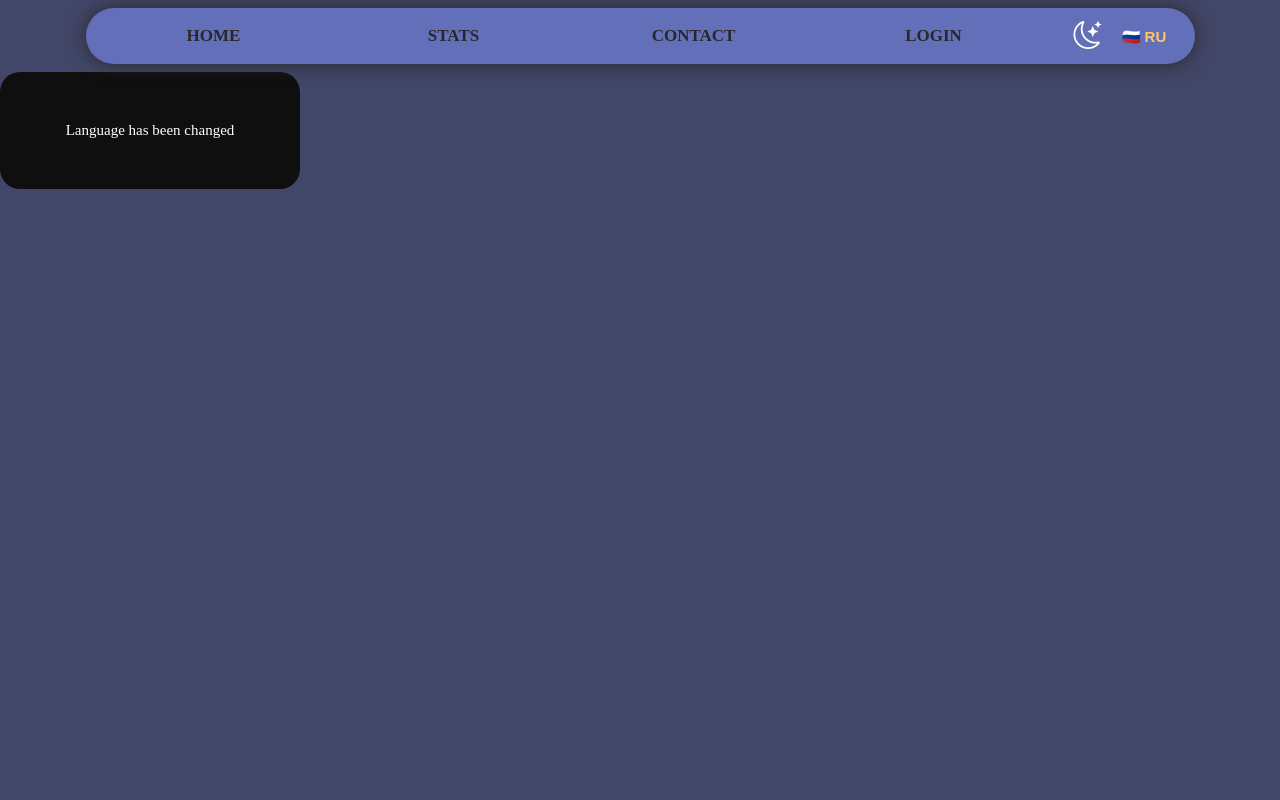
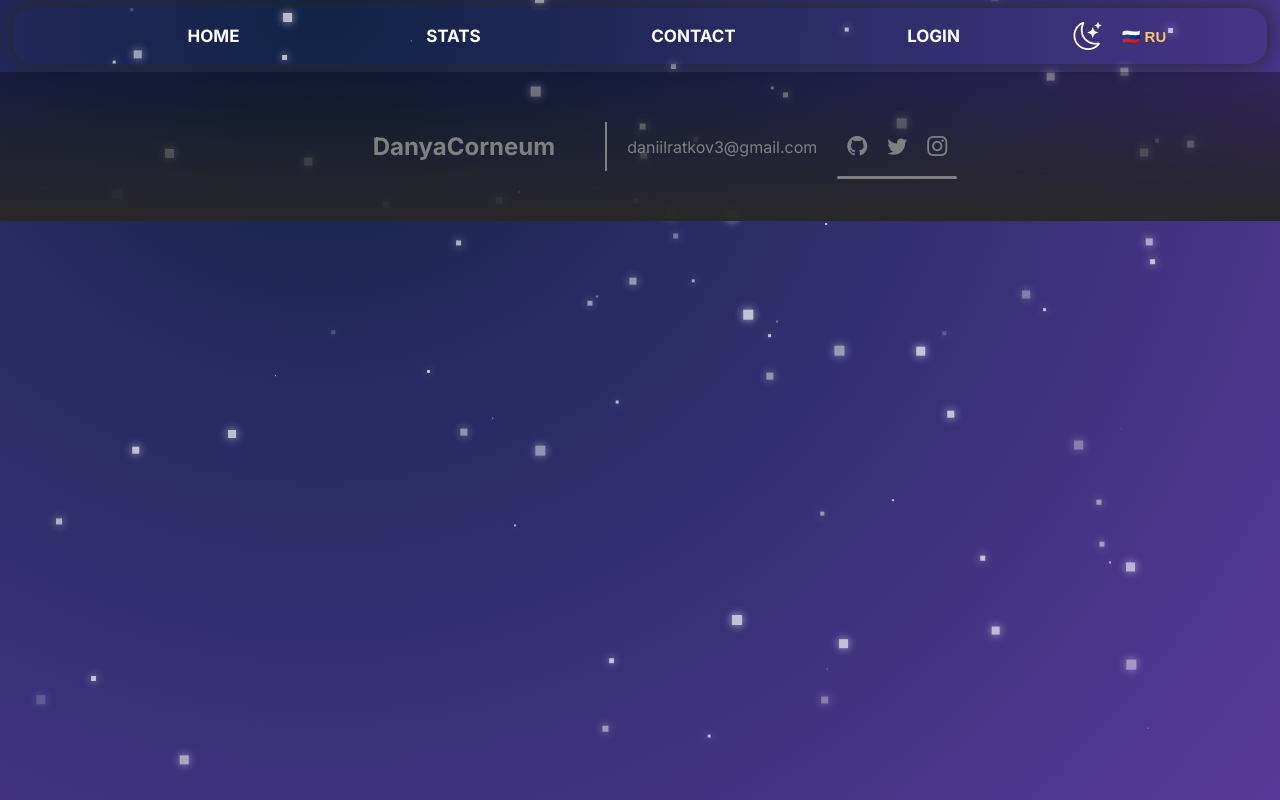
Before and after one commit to DanyaCorneum/Tracker-of-studied-technologies, a Vue app: page /stats in a window 1280 px wide. Built offline with nearby package versions, Linux system fonts and the light colour scheme.

Commit message:
added ParticleContainer and started creating layout of Home page

```diff
--- a/index.html
+++ b/index.html
@@ -9,6 +9,12 @@
       rel="stylesheet"
       href="https://cdn.jsdelivr.net/npm/bootstrap-icons@1.10.5/font/bootstrap-icons.css"
     />
+    <link rel="preconnect" href="https://fonts.googleapis.com" />
+    <link rel="preconnect" href="https://fonts.gstatic.com" crossorigin />
+    <link
+      href="https://fonts.googleapis.com/css2?family=Inter:ital,opsz,wght@0,14..32,100..900;1,14..32,100..900&family=Manrope:wght@200..800&family=Open+Sans:ital,wght@0,300..800;1,300..800&family=Roboto:ital,wght@0,100..900;1,100..900&family=Rubik:ital,wght@0,300..900;1,300..900&family=Source+Sans+3:ital,wght@0,200..900;1,200..900&display=swap"
+      rel="stylesheet"
+    />
   </head>
   <body>
     <div id="app"></div>
--- a/src/App.vue
+++ b/src/App.vue
@@ -1,11 +1,15 @@
 <script setup lang="ts">
 import NavBar from './components/NavBar.vue'
+import FooterLinks from './components/FooterLinks.vue'
 import { RouterView } from 'vue-router'
+import ParticleContainer from './components/ParticleContainer.vue'
 </script>
 
 <template>
+  <ParticleContainer/>
   <NavBar />
   <RouterView />
+  <FooterLinks />
 </template>
 
 <style scoped></style>
--- a/src/assets/styles/_main.scss
+++ b/src/assets/styles/_main.scss
@@ -8,9 +8,10 @@
 }
 
 body {
+  font-family: "Inter", sans-serif;;
   min-height: 100vh;
   margin: 0;
-  background-color: $bg-prime;
+  background: radial-gradient(circle at 25% top, darken($dark-accent, 2%), $bg-second);
 }
 
 button {
--- a/src/assets/styles/_mixins.scss
+++ b/src/assets/styles/_mixins.scss
@@ -17,6 +17,9 @@
   color: $text-color;
   font-weight: 600;
   transition: 200ms ease;
+  display: flex;
+  align-items: center;
+  justify-content: center;
   &:hover {
     background-color: $bg-color-hover;
     color: $bg-color;
@@ -42,7 +45,6 @@
   border-radius: $radius;
   box-shadow: 0 0 20px $text-dark;
   overflow: hidden;
-  background-color: transparent;
   text-align: center;
   * {
     background-color: $bg-color2;
@@ -81,6 +83,7 @@
     color: $main-color;
   }
   btn {
+    background-color: transparent;
     button {
       @include button();
     }
--- a/src/assets/styles/_variables.scss
+++ b/src/assets/styles/_variables.scss
@@ -1,10 +1,10 @@
 // colors
 $text-dark: #282828;
 $text-light: #ffffff;
-$bg-prime: #424769;
+$bg-prime: #323546;
 $accent: #fdc763;
 $dark-accent: #12274d;
-$bg-second: #636fb9;
+$bg-second: #573a9b;
 
 $text-size: 15px;
 $title-size: 17px;
--- a/src/components/ChangeLang.vue
+++ b/src/components/ChangeLang.vue
@@ -14,8 +14,8 @@
       </select>
     </form>
   </form>
-  <Teleport to="body">
-    <div class="modal">
+  <Teleport to="body" style="display: none;">
+    <div class="modal" style="display: none;">
       <p>Language has been changed</p>
     </div>
   </Teleport>
@@ -48,13 +48,16 @@ form {
   select {
     appearance: none;
     color: $accent;
-    background-color: $bg-second;
+    background-color: transparent;
     border: none;
     border-radius: $brd-radius;
     font-size: $text-size;
     font-weight: 600;
     text-transform: uppercase;
     text-align: center;
+    &:hover {
+      cursor: pointer;
+    }
     option {
       border-radius: $brd-radius;
       transition: 200ms ease;
@@ -63,6 +66,9 @@ form {
       font-size: $text-size;
       font-weight: 700;
       text-transform: uppercase;
+      &:hover {
+        cursor: pointer;
+      }
     }
   }
 }
--- /dev/null
+++ b/src/components/FooterLinks.vue
@@ -0,0 +1,51 @@
+<script setup lang="ts"></script>
+
+<template>
+  <footer>
+    <h2>DanyaCorneum</h2>
+    <p>daniilratkov3@gmail.com</p>
+    <div class="links">
+      <a href=""><i class="bi bi-github"></i></a>
+      <a href=""><i class="bi bi-twitter"></i></a>
+      <a href=""><i class="bi bi-instagram"></i></a>
+    </div>
+  </footer>
+</template>
+
+<style lang="scss">
+@use '../assets/styles/variables' as *;
+footer {
+  display: flex;
+  position: relative;
+  align-items: center;
+  justify-content: center;
+  gap: 20px;
+  background: linear-gradient(rgba(0, 0, 0, 0.322), $text-dark);
+  color: gray;
+  padding: 50px 20px;
+  h2 {
+    font-weight: 700;
+    padding: 10px 50px;
+    border-right: 2px solid gray;
+  }
+  .links {
+    position: relative;
+    a {
+      margin: 0 10px;
+      font-size: 20px;
+      color: gray;
+    }
+    &:after {
+      display: block;
+      position: absolute;
+      bottom: -20px;
+      content: '';
+      width: 100%;
+      height: 3px;
+      background-color: gray;
+      border-radius: $brd-radius;
+      z-index: 999;
+    }
+  }
+}
+</style>
--- a/src/components/FormAdd.vue
+++ b/src/components/FormAdd.vue
@@ -17,12 +17,12 @@ import ActButton from './ActButton.vue'
 @use '../assets/styles/mixins' as *;
 
 .form-add {
-  max-width: 27%;
+  max-width: 30%;
   border-radius: $brd-radius;
   display: flex;
   flex-direction: column;
   justify-content: center;
-  align-items: end;
+  align-items: center;
   gap: 20px;
   padding: 10px 20px;
   background-color: $bg-second;
--- a/src/components/InfoCard.vue
+++ b/src/components/InfoCard.vue
@@ -4,7 +4,7 @@ const props = defineProps<{ class?: string; img?: string; link?: string; bar?: b
 </script>
 
 <template>
-  <div :class="`info-card ${props.class}`">
+  <div :class="`${props.class}`">
     <img :src="props.img" alt="image is unloaded" />
     <header>
       <h2>
@@ -30,10 +30,5 @@ const props = defineProps<{ class?: string; img?: string; link?: string; bar?: b
 </template>
 
 <style lang="scss">
-@use '../assets/styles/variables' as *;
-@use '../assets/styles/mixins' as *;
 
-.info-card {
-  @include card();
-}
 </style>
--- a/src/components/NavBar.vue
+++ b/src/components/NavBar.vue
@@ -27,8 +27,8 @@ import ChangeLang from './ChangeLang.vue'
   padding: 0.5rem 0.5rem;
   margin: 0.5rem auto;
   max-width: 98%;
-  background-color: $bg-second;
-  border-radius: $brd-radius + 20px;
+  background: radial-gradient(circle top, $bg-prime, $bg-second  );
+  border-radius: $brd-radius;
   box-shadow: 0 0 20px $text-dark;
   .nav-link {
     min-width: 200px;
@@ -39,9 +39,10 @@ import ChangeLang from './ChangeLang.vue'
     font-size: $title-size;
     text-transform: uppercase;
     border-radius: $brd-radius + 20px;
-    color: $text-dark;
+    color: $text-light;
     transition: 200ms ease;
     &:hover {
+      box-shadow: 0 0 10px $bg-second;
       background-color: darken($bg-second, $amount: 5%);
     }
   }
--- /dev/null
+++ b/src/components/ParticleContainer.vue
@@ -0,0 +1,62 @@
+<script setup lang="ts"></script>
+
+<template>
+  <div class="particle-container">
+    <div v-for="n in 100" v-bind:key="n" class="particle"></div>
+  </div>
+</template>
+
+<style lang="scss">
+@use '../assets/styles/variables' as *;
+
+.particle-container {
+  overflow: hidden;
+  max-width: 100%;
+  .particle {
+    opacity: 0.5;
+    z-index: -1;
+    position: absolute;
+    background: $text-light;
+    box-shadow: 0 0 10px $text-light;
+  }
+  @for $i from 1 through 100 {
+    .particle:nth-child(#{$i}) {
+      $n: random(
+          $limit: 10,
+        ) +
+        px;
+      width: $n;
+      height: $n;
+      top: random() * 100%;
+      left: (random() - 0.05) * 100%;
+      animation: particle-motion (random($limit: 12)+4)+s ease-in-out infinite;
+    }
+  }
+  @keyframes particle-motion {
+    0% {
+      transform: translate(0);
+      opacity: 0;
+    }
+    20% {
+      transform: translate(5px -20px);
+      opacity: 0.8;
+    }
+    35% {
+      transform: translate(-10px, -30px);
+      opacity: 0.7;
+    }
+    60% {
+      transform: translate(15px, -40px);
+      opacity: 0.5;
+    }
+    85% {
+      transform: translate(-20px, -60px);
+      opacity: 0.2;
+    }
+    100% {
+      transform: translate(40px, -100px);
+      opacity: 0;
+    }
+  }
+}
+</style>
--- a/src/views/HomeView.vue
+++ b/src/views/HomeView.vue
@@ -1,69 +1,41 @@
 <script setup lang="ts">
-import Button from '@/components/ActButton.vue'
-import InfoCard from '@/components/InfoCard.vue'
-import InputAdd from '@/components/InputAdd.vue'
-import FormAdd from '@/components/FormAdd.vue'
+import ActButton from '@/components/ActButton.vue'
 </script>
 
 <template>
-  <FormAdd />
-  <InputAdd :is-button="true"/>
-  <Button :class="'btn'">Click me</Button>
-  <InfoCard
-    :class="'inf'"
-    :img="'https://i.pinimg.com/736x/40/5d/c5/405dc5cd8143c3c96a98253afb9e0643.jpg'"
-    :bar="true"
-  >
-    <template #btn>Click me</template>
-  </InfoCard>
+  <div class="hero-section">
+    <h1>Welcome</h1>
+    <p>This is a simple website to track your progress in learning any technology.</p>
+    <i>Hope you will enjoy</i>
+    <ActButton :class="`hero-btn`">tutorial?</ActButton>
+  </div>
+  <div class="tutorial"></div>
+  <div class="my-projects"></div>
 </template>
 
 <style lang="scss">
 @use '../assets/styles/variables' as *;
 @use '../assets/styles/mixins' as *;
 
-#app {
-  display: flex;
-  flex-direction: column;
-  gap: 20px;
-}
-
-.btn {
-  @include button(
-    $width: 20px,
-    $height: 5rem,
-    $bg-color: #c29191,
-    $bg-color-hover: #5b4949,
-    $text-color: $text-dark,
-    $radius: 20px
-  );
-}
-.inf {
-  display: flex;
-  flex-direction: column;
-  justify-content: center;
-  min-height: 500px;
-  img {
-    margin: 0 auto;
-  }
-}
-.inf2 {
-  @include card(
-    $bg-color: rgb(62, 84, 124),
-    $bg-color2: transparent,
-    $title-color: $text-light,
-    $main-color: $text-light,
-    $radius: $brd-radius + 30px,
-    $progress: 50%,
-    $img-width: 100%
-  );
+.hero-section {
+  margin-top: 250px;
+  margin-bottom: 250px;
   display: flex;
   flex-direction: column;
   justify-content: center;
   align-items: center;
-  text-align: center;
-  * {
-    margin: 0;
+  gap: 1.2rem;
+  color: $text-light;
+  h1 {
+    font-size: 100px;
+  }
+  p {
+    font-size: 40px;
+  }
+  .hero-btn {
+    @include button(20px 50px);
+    font-size: 20px;
+    text-transform: capitalize;
   }
 }
 </style>
```
